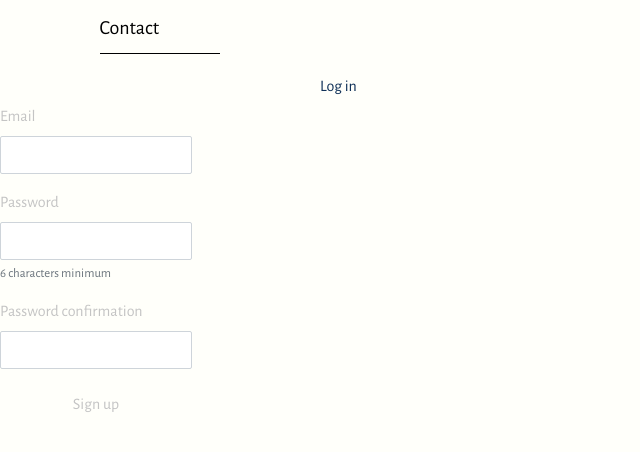
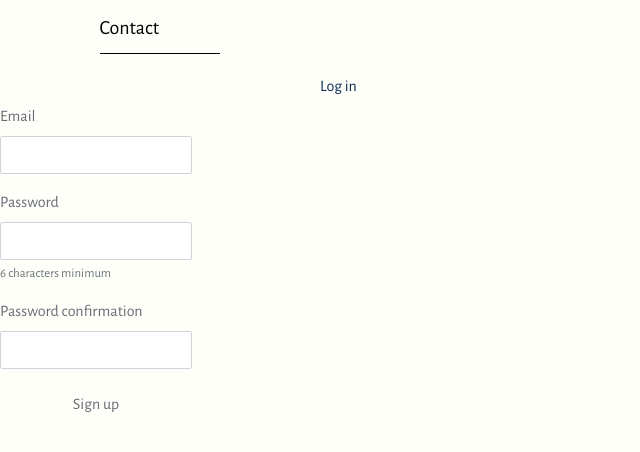
Before and after one commit to Stef-Rousset/rails-sandrine, a Rails app: page /users/sign_up in a window 1280 px wide. Shown: the part 267-719 px from the top of the page, without its empty margins (0-640 px from the left). Run offline with Rails 7, Linux system fonts and the light colour scheme; style sheets or scripts are compiled from the project's sources; parts of the project's set-up code (start-up, migrations or seed data) failed here and were passed over; some libraries are stand-ins or nearby versions.

Commit message:
change images and color of paragraph

```diff
--- a/app/assets/stylesheets/config/_bootstrap_variables.scss
+++ b/app/assets/stylesheets/config/_bootstrap_variables.scss
@@ -10,7 +10,7 @@ $body-bg:                #FFFFFA;
 $font-size-base: 1rem;
 
 // Colors
-$body-color: $gray;
+$body-color: $mid-grey;
 $primary:    $blue;
 $success:    $green;
 $info:       $yellow;
--- a/app/assets/stylesheets/config/_colors.scss
+++ b/app/assets/stylesheets/config/_colors.scss
@@ -12,3 +12,4 @@ $gray:#C4C4C4;
 $blue : #0F3057;
 $ligth-blue : #91B9C5;
 $grey : #E8E8E8;
+$mid-grey: #686D76;
--- a/app/views/contacts/index.html.erb
+++ b/app/views/contacts/index.html.erb
@@ -1,6 +1,6 @@
 <div class="contact-container">
   <h2>Contact</h2>
-  <div class="contact-image" style='background-image: url("https://res.cloudinary.com/du5qhnalh/image/upload/v1602918262/contact-2_rvhmog.jpg")'>
+  <div class="contact-image" style='background-image: url("https://res.cloudinary.com/du5qhnalh/image/upload/v1602918282/contact-1_ife7vi.jpg")'>
   </div>
   <div class="form">
     <%= simple_form_for @contact do |f| %>
```
Also changed, not shown: app/assets/images/balade.jpg, app/assets/images/balade1.jpg (added), app/assets/images/balade2.jpg (deleted).
